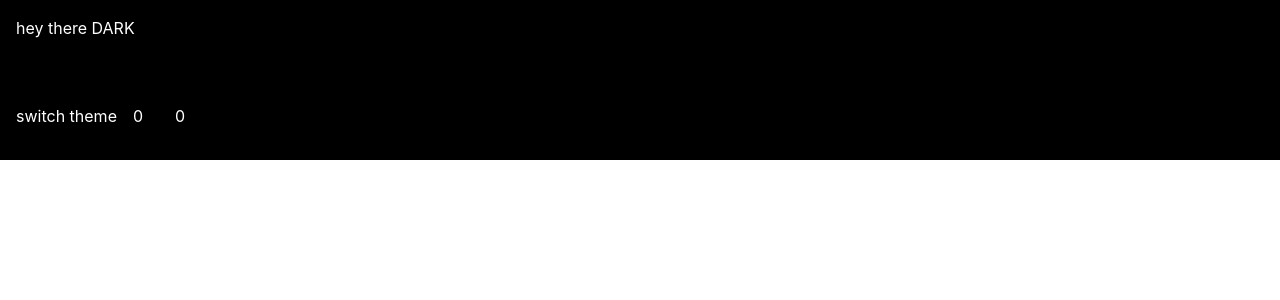
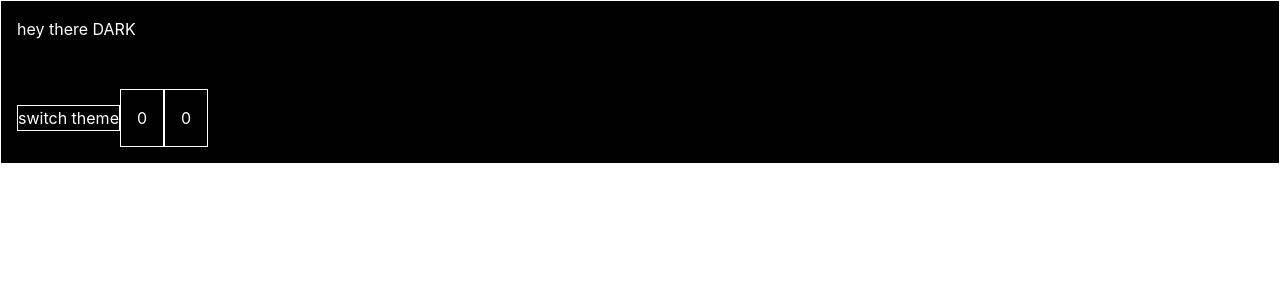
Before and after one commit to raiyanu/my-scratch-react, a React app: page / in a window 1280 px wide. Shown: the top 300 px of the page. Built offline with nearby package versions, Linux system fonts and the light colour scheme.

Commit message:
worked around useDefferedValue

```diff
--- a/src/App.js
+++ b/src/App.js
@@ -1,4 +1,4 @@
-import React, { useContext, useEffect, useMemo, useRef, useState } from "react";
+import React, { useContext, useDeferredValue, useEffect, useMemo, useRef, useState } from "react";
 import { ThemeContext } from "./useTheme";
 
 export default function App() {
@@ -9,6 +9,7 @@ export default function App() {
         return ProcessTheme(Theme);
     }, [Theme]) // Memoize the theme! createsTheme on Theme variable value change only\
 
+    const deferedTheme = useDeferredValue(getTheme);
     // const getTheme = ProcessTheme(Theme); // createsTheme on each render
 
     return (
@@ -16,7 +17,7 @@ export default function App() {
             hey there {Theme.toUpperCase()} <br />
             <br />
             <br />
-            <button style={getTheme} onClick={SwitchTheme}>
+            <button style={deferedTheme} onClick={SwitchTheme}>
                 switch theme
             </button>
             <button style={{ ...getTheme, padding: "1rem" }} onClick={() => {
@@ -38,6 +39,6 @@ function ProcessTheme(Theme) {
     return {
         backgroundColor: `${Theme === "dark" ? "black" : "white"}`,
         color: `${Theme === "dark" ? "white" : "black"}`,
-        borderColor: `${Theme === "dark" ? "white" : "black"}`,
+        border: `1px solid ${Theme === "dark" ? "white" : "black"}`,
     }
 }
```
